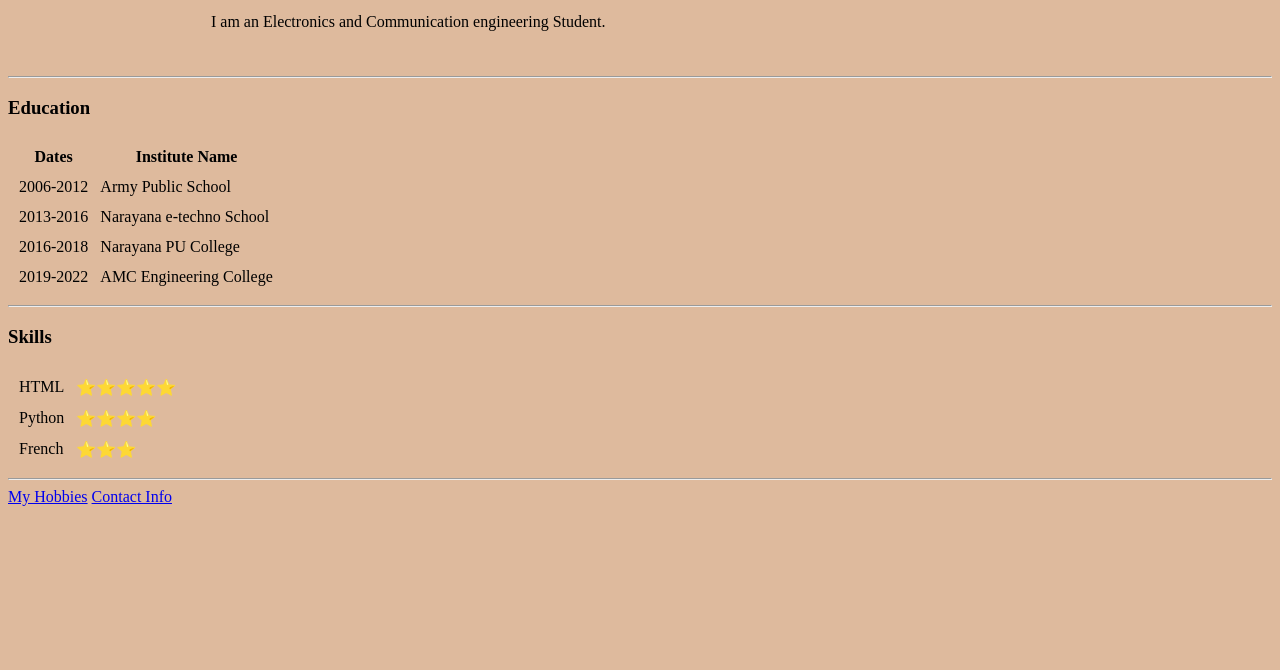
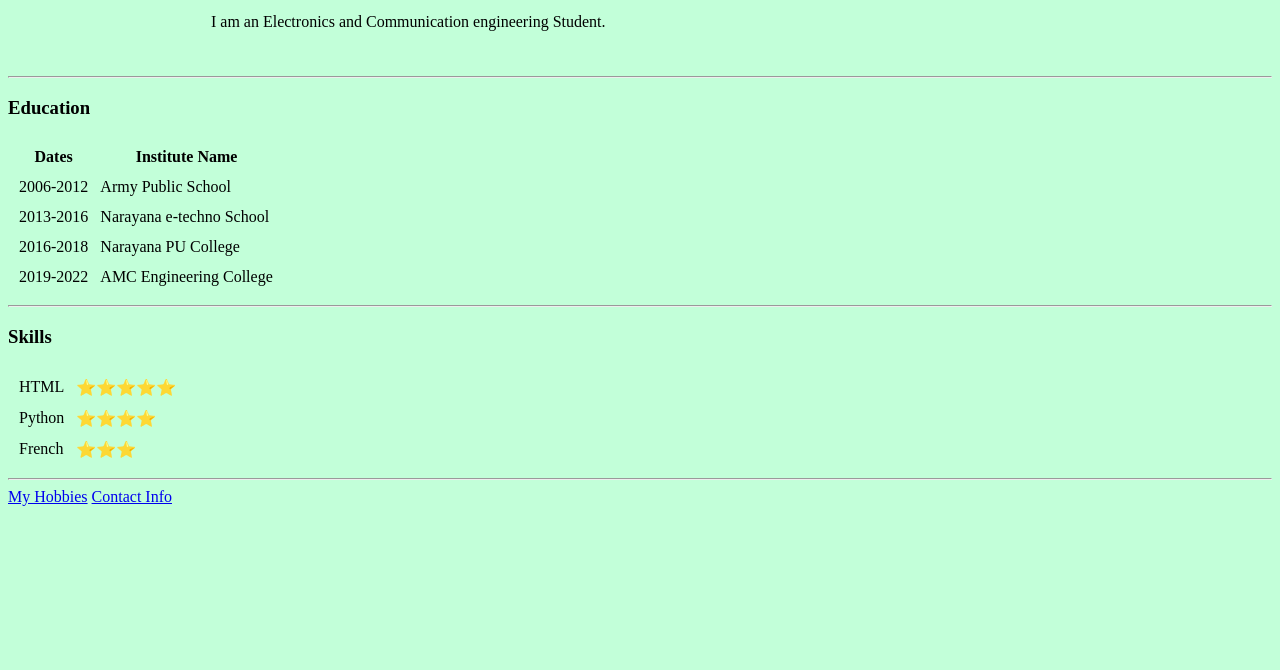
Before and after one commit to MRH30/CV, a plain HTML site: page index.html in a window 1280 px wide. Shown: the part 130-800 px from the top of the page. Drawn offline with Linux system fonts and the light colour scheme.

Commit message:
Add files via upload

```diff
--- a/index.html
+++ b/index.html
@@ -6,7 +6,7 @@
   <title>Rizwan's Personal Site</title>
 </head>
 
-<body style="background-color:#DEBA9D">
+<body style="background-color:#C2FFD9">
   <table cellspacing="20">
     <tr>
       <td><img src="images/rizwan.png" alt="Rizwan profile picture" width="270" height="300" /></img></td>
```
